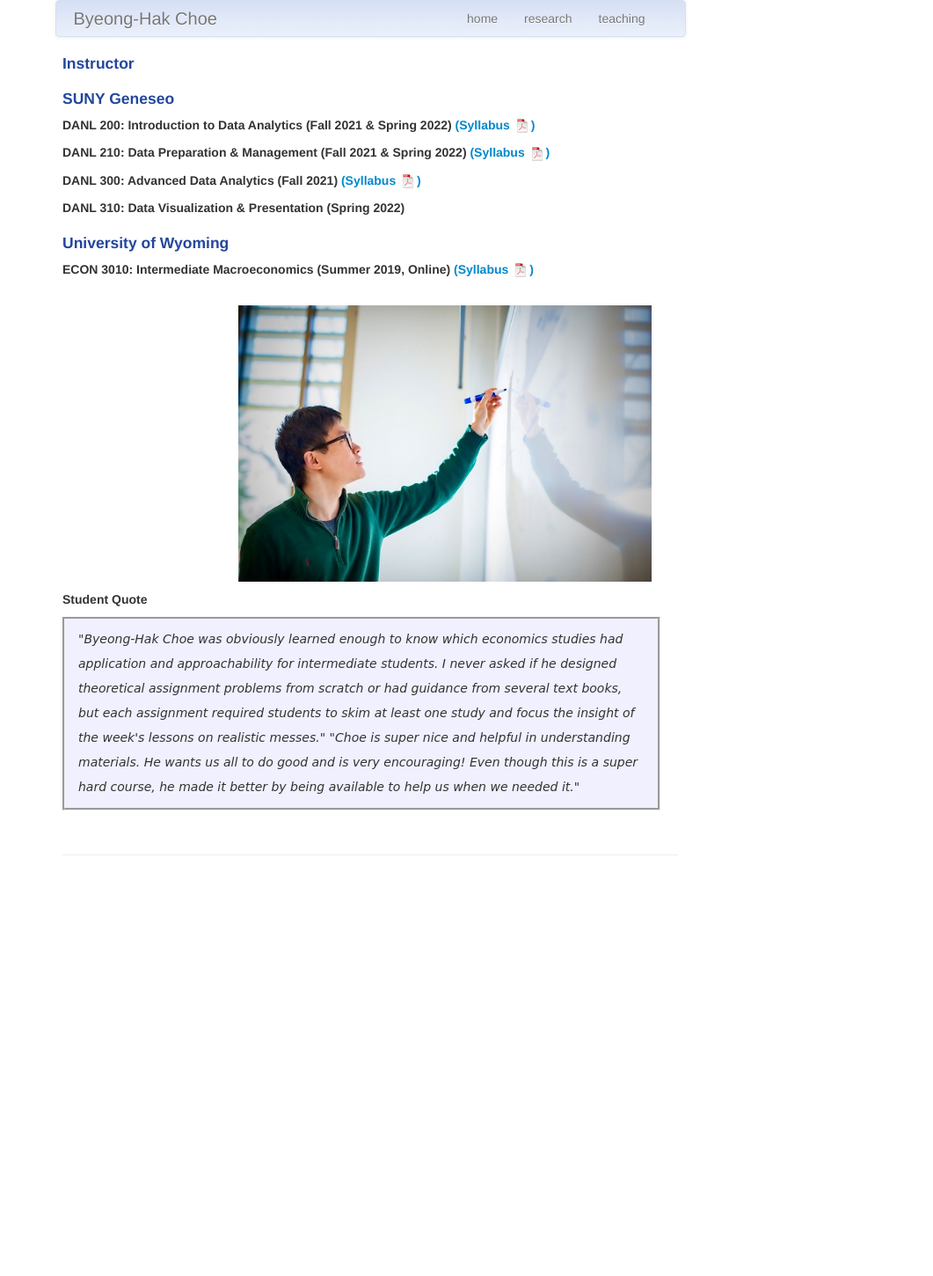
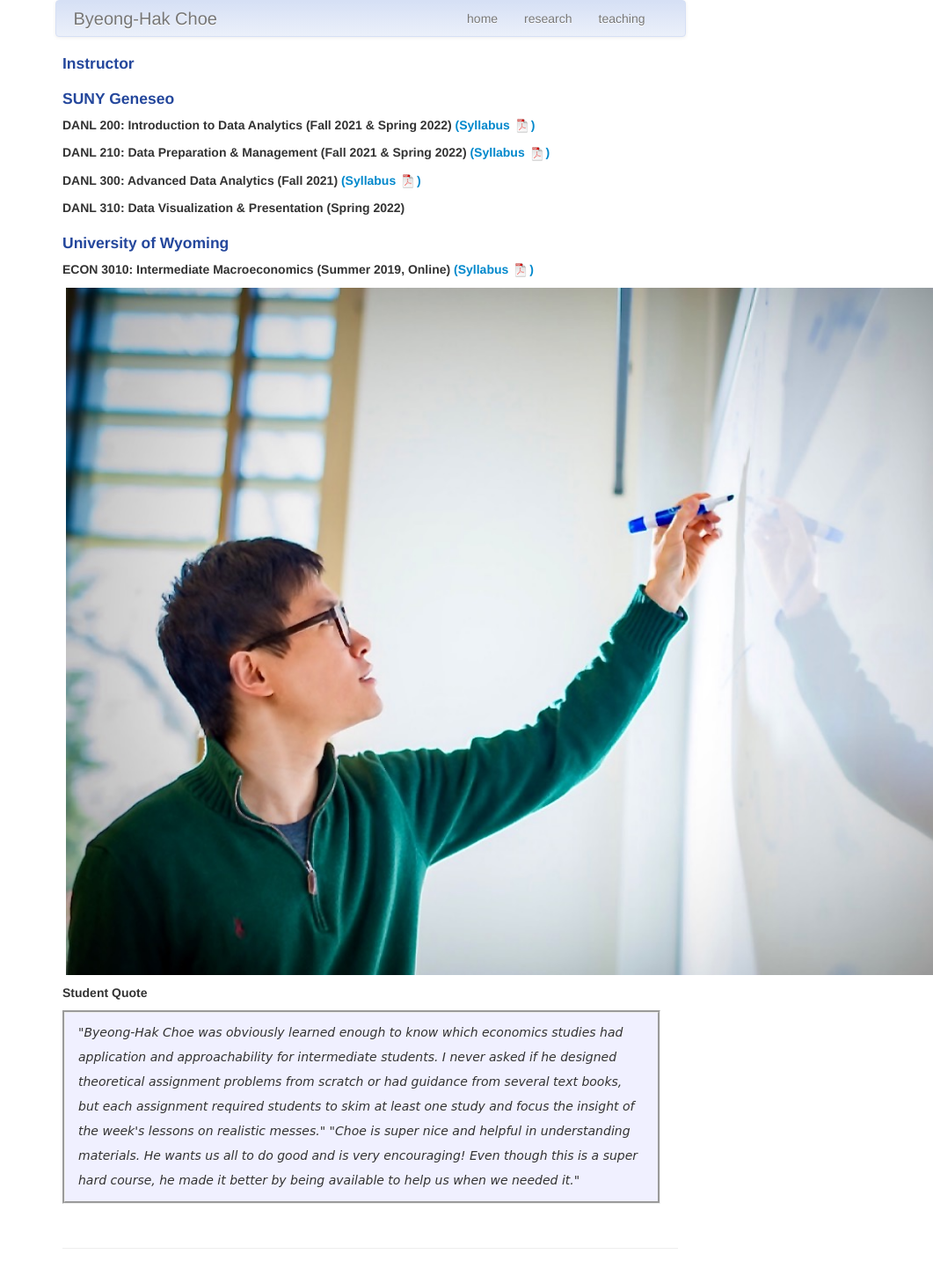
Before and after one commit to Erikwoj/bcecon.github.io, a Jekyll site: the page built from pages/teaching.md, in a window 1280 px wide. Shown: the whole page at 88% size, without its empty margins (219-1280 px from the left). Built offline with Jekyll 4.4.1, drawn with Linux system fonts in a browser that asks for light colours; before the commit the page ends 1003 px from its top, so only the background shows below that.

Commit message:
update my website

```diff
--- a/pages/teaching.md
+++ b/pages/teaching.md
@@ -37,12 +37,8 @@ description: B.H. Choe's teaching
 ##### <strong>ECON 3010: Intermediate Macroeconomics</strong> (Summer 2019, Online) <a href="https://drive.google.com/file/d/1Gm9zwmBhb8mdrd35AJq01cqJGQoi4sUf/view?usp=sharing"> (Syllabus ![paper as pdf]({{ BASE_PATH }}/pages/icons16/pdf-icon.png))</a>
 <div class="container">
     <div class="row-fluid">
-        <div class="span2">
-        </div>
-        <div class="span5" style="text-align:right">
-            &nbsp; &nbsp; <img src="../assets/choe_board.jpeg"
+        &nbsp; &nbsp; <img src="../assets/choe_board.jpeg"
                  	 		title="B.H. Choe" alt="B.H. Choe"/>
-        </div>
     </div>
 </div>
 
```
